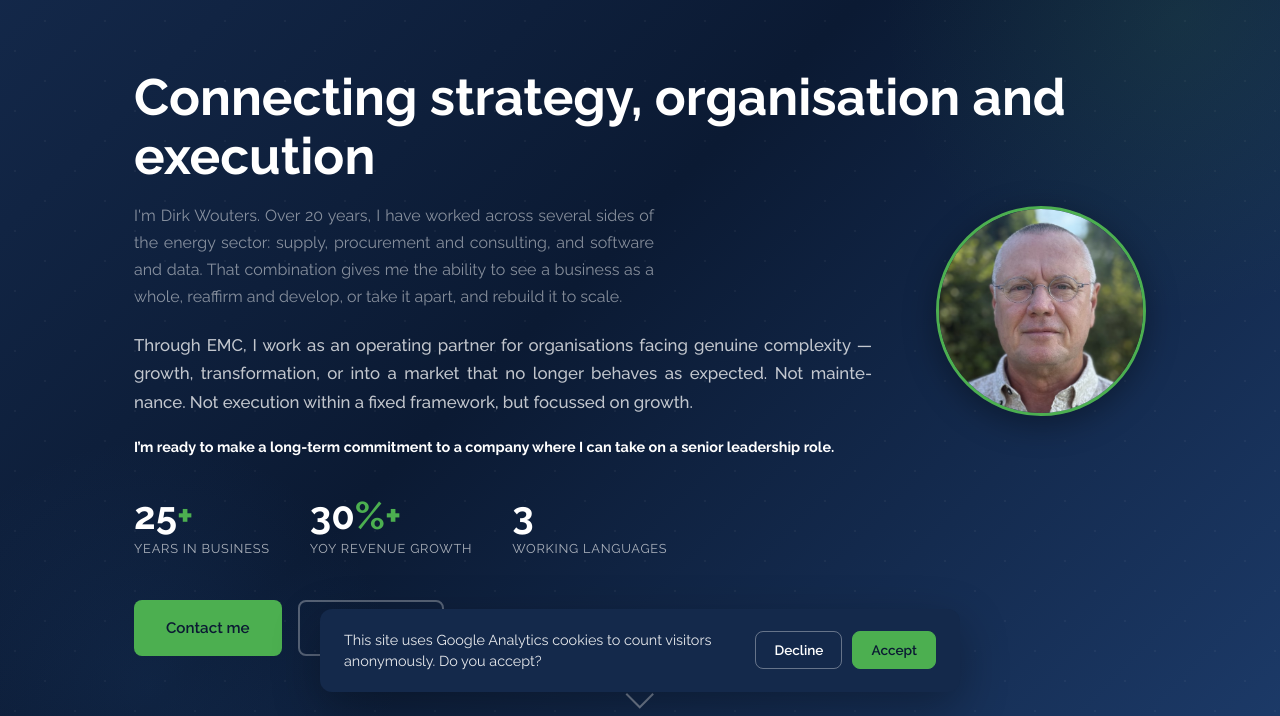
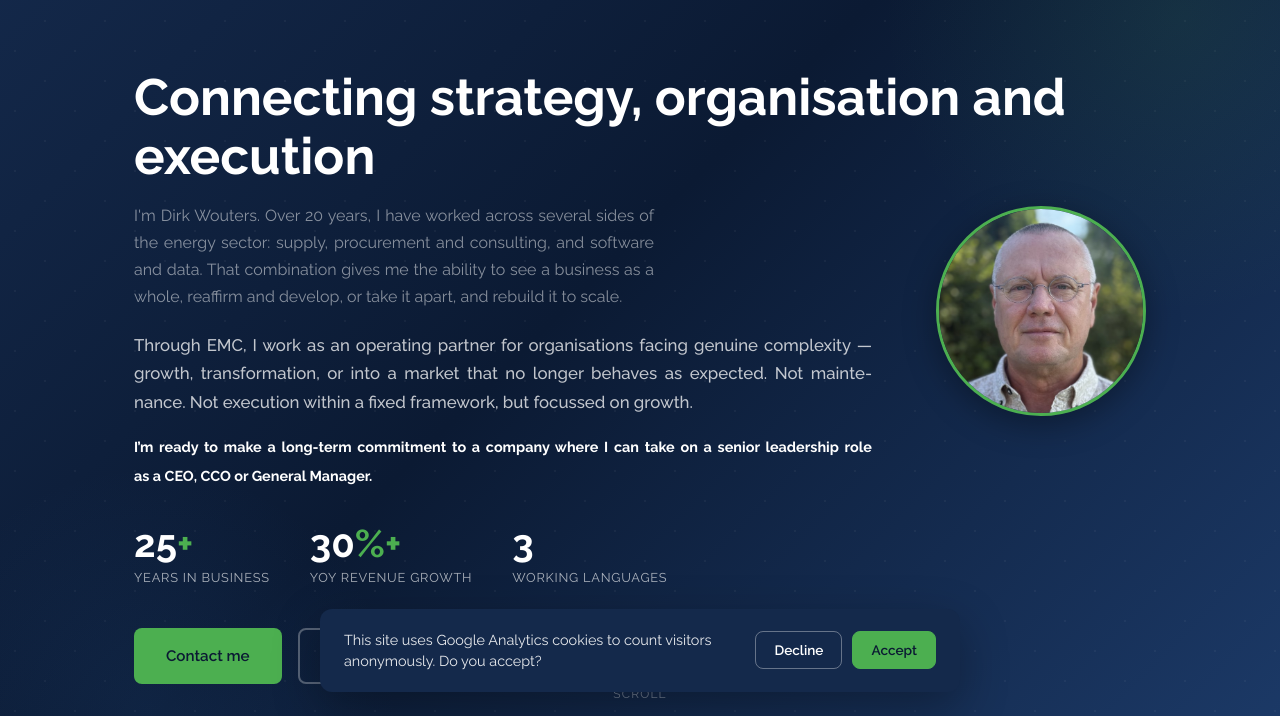
Before and after one commit to Dirk1104/web, a plain HTML site: page index.html in a window 1280 px wide. Shown: the part 84-800 px from the top of the page. Drawn offline with Linux system fonts and the light colour scheme.

Commit message:
Name target roles in hero statement: CEO, CCO or General Manager
The longer sentence no longer fits one line, so drop the forced
single line (it stretched the column into the portrait) and keep
"as a CEO, CCO or General Manager." together on the second line.

Co-Authored-By: Claude Opus 5.5 <noreply@anthropic.com>
Claude-Session: https://claude.ai/code/session_01YQZiib7UNnijR24s1qJ2kD

```diff
--- a/index.html
+++ b/index.html
@@ -48,7 +48,7 @@
                 <div class="hero-text">
                 <p class="hero-subtitle">I'm Dirk Wouters. Over 20 years, I have worked across several sides of the energy sector: supply, procurement and consulting, and software and data. That combination gives me the ability to see a business as a whole, reaffirm and develop, or take it apart, and rebuild it to scale.</p>
                 <p class="hero-lead">Through EMC, I work as an operating partner for organisations facing genuine complexity &mdash; growth, transformation, or into a market that no longer behaves as expected. Not maintenance. Not execution within a fixed framework, but focussed on growth.</p>
-                <p class="hero-lead"><strong>I&rsquo;m ready to make a long-term commitment to a company where I can take on a senior leadership role.</strong></p>
+                <p class="hero-lead"><strong>I&rsquo;m ready to make a long-term commitment to a company where I can take on a senior leadership role <span class="nowrap">as a CEO, CCO or General Manager.</span></strong></p>
                 <div class="hero-stats">
                     <div class="stat">
                         <div class="stat-value"><span class="stat-number" data-target="25">0</span><span class="stat-plus">+</span></div>
--- a/styles.css
+++ b/styles.css
@@ -283,10 +283,8 @@ ul { list-style: none; }
     -webkit-hyphens: manual;
 }
 
-@media (min-width: 1024px) {
-    .hero-lead strong {
-        white-space: nowrap;
-    }
+.nowrap {
+    white-space: nowrap;
 }
 
 .hero-stats {
```
